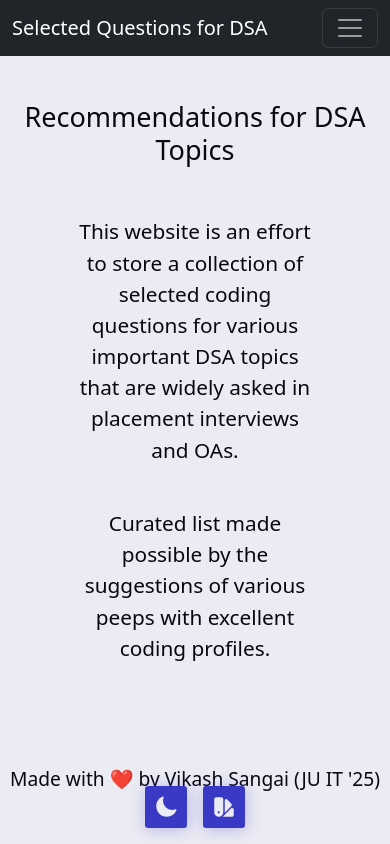
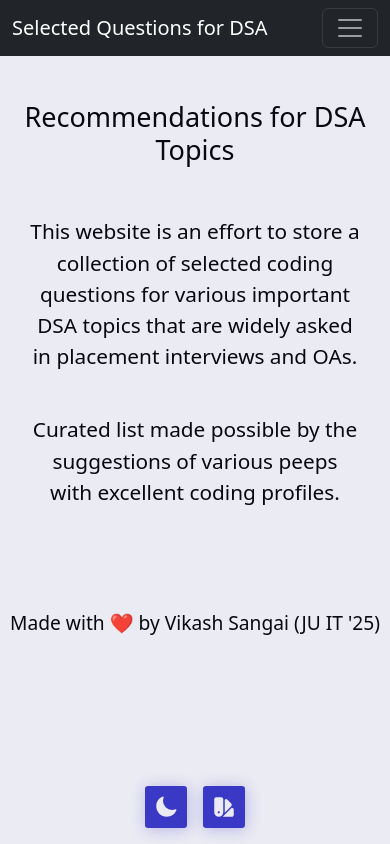
Before and after one commit to vikash485/resources-website, a React (Vite) app: page / in a window 390 px wide. Built offline with nearby package versions, Linux system fonts and the light colour scheme.

Commit message:
improved mobile responsiveness

```diff
--- a/src/index.css
+++ b/src/index.css
@@ -400,5 +400,11 @@ a
   padding-top: 12vh;
   font-size: 1.2rem;
   margin: auto;
-  /* width:50%; */
 }
+
+@media screen and (max-width: 768px) {
+  .home-div
+  {
+    width: 85%;
+  }
+}
```
